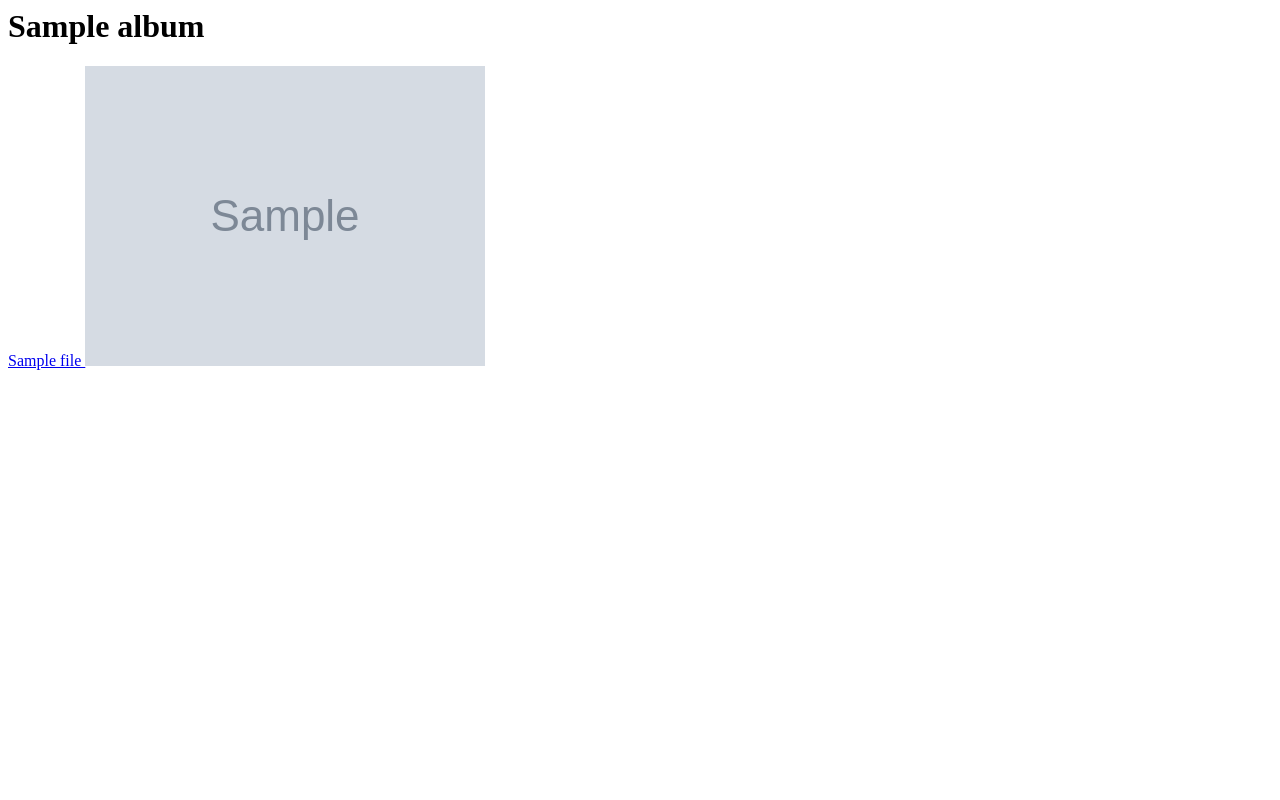
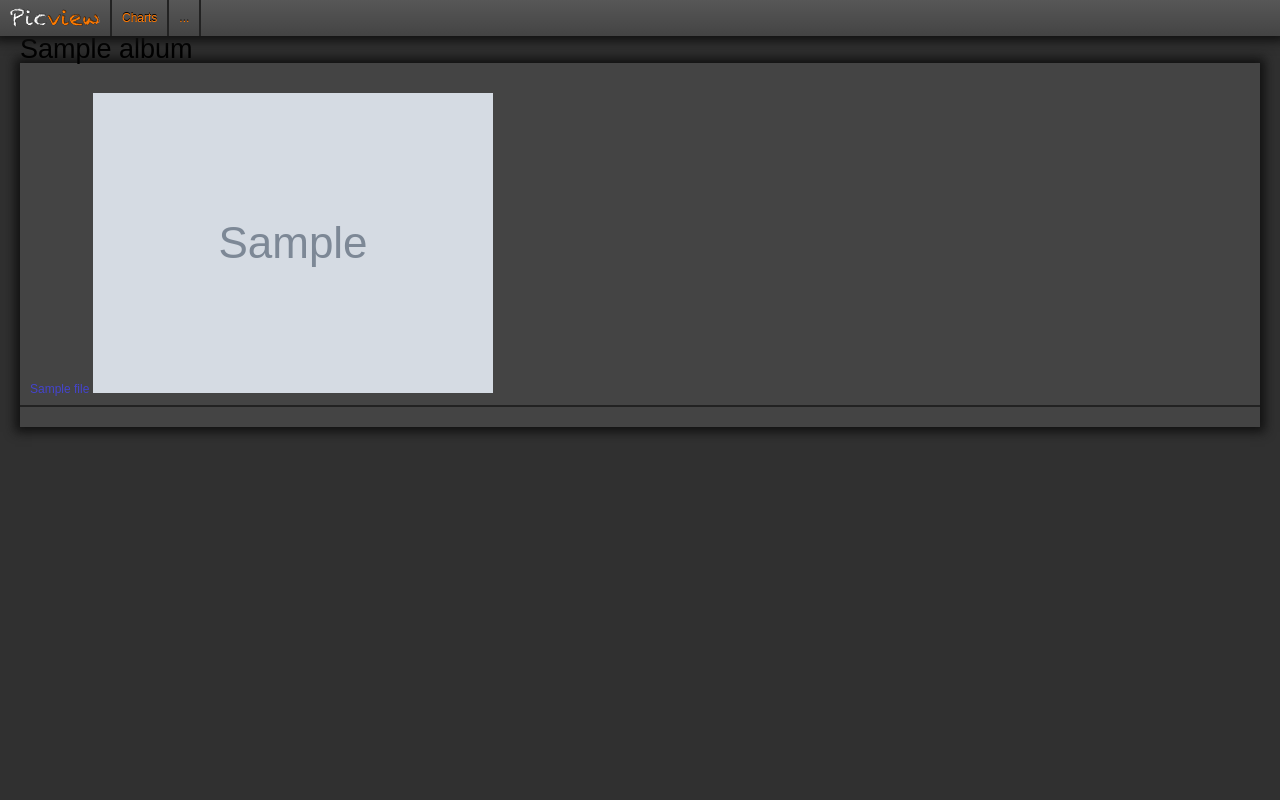
Before and after one commit to reec/picview, a Django app: template templates/album.html in a window 1280 px wide. Run offline with Django 3.2, Linux system fonts and the light colour scheme; the template is opened without the code that fills it: most values are stand-ins (such as "Sample title", 1, 10 or a date in 2020); grey boxes marked "Sample" are stand-in pictures.

Commit message:
mad stylez

```diff
--- a/picview/models.py
+++ b/picview/models.py
@@ -35,7 +35,7 @@ class Album(object):
             if ext in settings.IMAGE_EXTS:
                 obj = Image(name=file_name, album=self)
             elif ext in settings.VIDEO_EXTS:
-                obj = Image(name=file_name, album=self)
+                obj = Video(name=file_name, album=self)
             else:
                 continue
             object_list.append(obj)
--- a/static/css/style.css
+++ b/static/css/style.css
@@ -0,0 +1,403 @@
+html, body, div, span, object,
+h1, h2, h3, h4, h5, h6, p, blockquote, pre,
+a, abbr, acronym, address, big, cite, code,
+del, dfn, em, img, ins, kbd, q, s, samp,
+small, strike, strong, sub, sup, tt, var,
+dl, dt, dd, ol, ul, li,
+fieldset, form, label, legend,
+table, caption, tbody, tfoot, thead, tr, th, td {
+    margin: 0;
+    padding: 0;
+    border: 0;
+    outline: 0;
+    font-weight: inherit;
+    font-style: inherit;
+    font-size: 100%;
+    font-family: inherit;
+    vertical-align: baseline;
+}
+/* remember to define focus styles! */
+:focus {
+    outline: 0;
+}
+input[disabled], input[readonly], select[disabled], select[readonly], checkbox[disabled], checkbox[readonly], textarea[disabled], textarea[readonly]
+{
+    background-color: #eee;
+    color: #000;
+}
+body {
+    line-height: 1;
+    color: black;
+    font-family: Arial, Tahoma, Verdana;
+    font-size: 12px;
+    background-color: #303030;
+
+}
+html, body {
+    height: 100%;
+}
+ol, ul {
+    list-style: none;
+}
+/* tables still need 'cellspacing="0"' in the markup */
+table {
+    border-collapse: separate;
+    border-spacing: 0;
+}
+caption, th, td {
+    text-align: left;
+    font-weight: normal;
+}
+blockquote:before, blockquote:after,
+q:before, q:after {
+    content: "";
+}
+blockquote, q {
+    quotes: "" "";
+}
+*:focus {
+    outline: none;
+}
+input, textarea {
+    margin: 0px;
+    padding: 5px 7px;
+    font-size: 12px;
+    border: 1px solid #777;
+
+    font-family: Arial, Tahoma, Verdana;
+    overflow: auto;
+}
+
+
+select {
+    margin-right: 5px;
+}
+
+a, .link {
+    color: #44c;
+    cursor: pointer;
+    text-decoration: none;
+}
+
+p {
+    padding: 7px 0px 2px 0px;
+}
+
+h1 {
+    font-size: 27px;
+}
+
+h2 {
+    font-size: 22px;
+}
+
+h3 {
+    display: block;
+    padding: 5px 0px 5px 0px;
+    font-size: 16px;
+    font-weight: bold;
+}
+
+h4 {
+    display: block;
+    padding: 10px 0px 5px 0px;
+    font-size: 14px;
+    font-weight: bold;
+}
+
+table {
+    width: 100%;
+    border-left: 1px solid #888;
+    border-right: 1px solid #888;
+}
+
+tr {
+    /*height: 25px;*/
+}
+
+tr.clickable {
+    cursor: pointer;
+}
+
+tr.clickable:hover td {
+    background-color: #d6f1eb;
+}
+
+th {
+    padding: 5px;
+    font-weight: bold;
+    vertical-align: middle;
+    border-top: 1px solid #888;
+    border-bottom: 1px solid #888;
+}
+
+td {
+    margin: 0px;
+    padding: 5px;
+    vertical-align: middle;
+    border-bottom: 1px solid #888;
+}
+
+.small {
+    clear: both;
+    padding-top: 5px;
+    font-size: 11px;
+    /* ie */
+    //padding-bottom: 1px;
+    //vertical-align: middle;
+}
+
+.button {
+    float: left;
+    margin-right: 5px;
+    padding: 4px 6px;
+    line-height: 14px;
+    background-color: #fff;
+    background-position: bottom left;
+    background-repeat: repeat-x;
+    border: 1px solid #777;
+
+
+}
+.button.link, .button a {
+    color: #000;
+}
+
+.hidden {
+    display: none;
+}
+
+#col1 th, #col1 .light {
+    background-color: #c6e1db;
+}
+
+#col2 th, #col2 .light {
+    background-color: #e8eCe2;
+}
+
+.dark {
+    background-color: #91b4ac;
+}
+
+.red {
+    color: #b00;
+}
+
+.green {
+    color: #090;
+}
+
+.center {
+    text-align: center;
+}
+
+.lastcol {
+    padding-right: 10px;
+}
+
+.floatLeft {
+    float: left;
+}
+.floatRight {
+    float: right;
+}
+
+.clear {
+    clear: both;
+}
+
+.spaceDown {
+    margin-bottom: 5px;
+}
+
+.alignRight {
+    text-align: right;
+}
+
+.indented {
+    padding-left: 25px;
+}
+
+table.simple {
+    border: 0;
+}
+
+table.simple td {
+    border: 0;
+}
+
+table.simple td.col1 {
+    width: 130px;
+}
+
+table.rich {
+    margin-top: 5px;
+}
+
+input.sign {
+    width: 147px;
+    height: 16px;
+}
+
+/* -- top bar -- */
+
+#topBar {
+    z-index: 9;
+    position: fixed;
+    width: 100%;
+    height: 36px;
+    color: #eee;
+    background-color: #444;
+    background-image: -moz-linear-gradient(center top , rgba(255, 255, 255, 0.1), rgba(255, 255, 255, 0));
+    background-image: -webkit-gradient(linear, left top, left bottom, from(rgba(255, 255, 255, .1)), to(rgba(255, 255, 255, 0)));
+    text-shadow: 0 -1px 0 #000;
+    box-shadow: 0 0 10px 5px #111;
+}
+
+#topBar div {
+    float: left;
+    height: 36px;
+    border-right: 2px solid #222;
+}
+
+#topBar div a {
+    color: #ff7800;
+    display: block;
+    padding: 12px 10px;
+}
+
+#topBar div a:hover {
+    color: #fff;
+}
+
+#topBar #logo a {
+    padding: 4px 6px;
+}
+
+#topBar #menuLink .link:hover, #topBar #menu a:hover {
+    //color: #666;
+}
+
+#topBar #menu {
+    position: absolute;
+    width: 200px;
+    top: 23px;
+    left: 0px;
+    border-right: 1px solid #666;
+}
+
+#topBar #menu li a {
+    display: block;
+    padding: 2px 10px 1px 10px;
+    color: #000;
+    line-height: 20px;
+    background-color: #d8dcd2;
+    border-top: 1px solid #fff;
+    border-bottom: 1px solid #777;
+
+}
+
+#container {
+    padding-top: 36px;
+}
+
+#contentHolder {
+    overflow: hidden;
+    padding: 0 20px 20px 20px;
+}
+
+#content > div {
+    /*max-width: 960px;*/
+    margin: 0 auto;
+    padding: 20px 0;
+    background-color: #444;
+    box-shadow: 0 0 10px 5px #111;
+    color: #bbb;
+}
+#content > div > div {
+    padding: 0 10px;
+}
+
+#content p {
+    display: block;
+    border-bottom: 2px solid #222;
+    padding: 10px;
+}
+
+/* forms */
+#content form p {
+    margin: 0;
+    padding: 0;
+    border: 0;
+}
+
+#content form label {
+    padding: 0 5px;
+}
+
+#content form input, #content form textarea {
+    width: 100%;
+    margin: 10px 0;
+    padding: 5px 8px;
+    border: 0;
+    background-color: #222;
+    box-shadow: inset 0 0 10px 0 #000;
+    color: #ddd;
+}
+
+#content form .CodeMirror {
+    margin: 10px 0;
+}
+
+#content form #id_chart_data {
+    font-family: monospace;
+}
+
+#content form input.submit {
+    width: auto;
+    box-shadow: 0 0 10px 1px #000;
+    margin: 12px 0 0 10px;
+}
+
+#content form ul.errorlist {
+    margin: 5px;
+    color: #ff7800;
+}
+
+/* -- design elements (resusable) -- */
+#content .inset-box {
+    box-sizing: border-box;
+    display: block;
+    width: 100%;
+    margin: 10px 0px;
+    padding: 10px 8px;
+    border: 0;
+    background-color: #222;
+    box-shadow: inset 0px 0px 10px 0px #000;
+    color: #ddd;
+}
+
+/* -- index/album list -- */
+#index {
+    max-width: 700px;
+    min-width: 435px;
+}
+#index .album h2 a .album-stats {
+    float: right;
+    font-size: 12px;
+}
+#index .album .thumbnails {
+    text-align: center;
+    padding: 0;
+    overflow: auto;
+}
+#index .album .thumbnails .thumbnail {
+    float: left;
+    width: 33%;
+    overflow: hidden;
+    padding: 10px 0;
+}
+#index .album .thumbnails .thumbnail a {
+    display: inline-block;
+    box-shadow: 0 0 10px 0 #000;
+}
--- a/templates/base.html
+++ b/templates/base.html
@@ -5,7 +5,23 @@
     <link rel="stylesheet" href="{% static 'css/style.css' %}">
 </head>
 <body>
-{% block body %}
-{% endblock %}
+    <div id="topBar">
+        <div id="logo">
+            <a href="/"><img src="{% static 'img/picview.png' %}"/></a>
+        </div>
+        <div>
+            <a href="/toolbox/charts/">Charts</a>
+        </div>
+        <div>
+            <a href="#">...</a>
+        </div>
+    </div>
+    <div id="container">
+        <div id="contentHolder">
+            <div id="content">
+                {% block body %}{% endblock %}
+            </div>
+        </div>
+    </div>
 </body>
 </html>
```
Also changed, not shown: templates/index.html (+21 -7 lines), static/img/._picview.png (added), static/img/picview.png (added).
